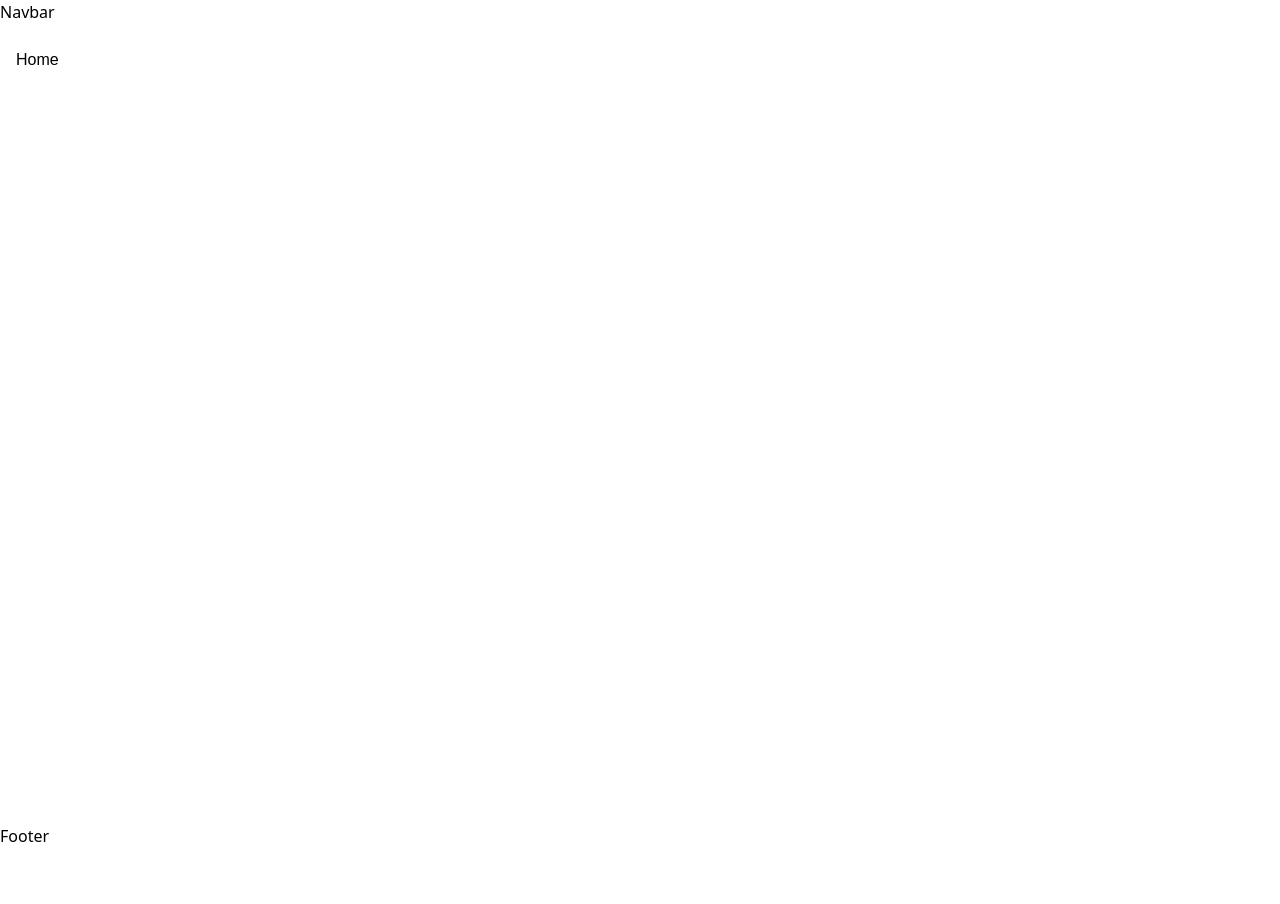
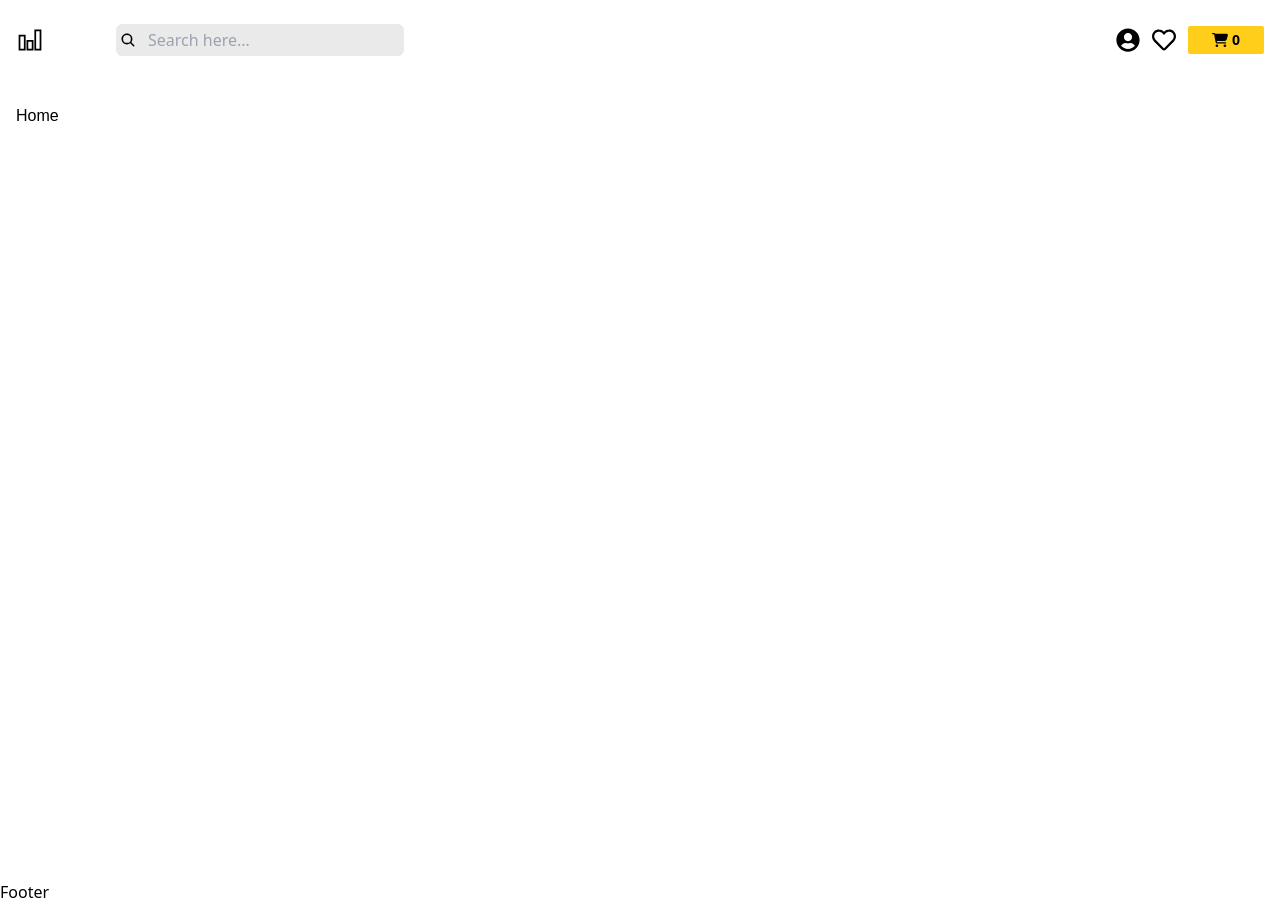
Before and after one commit to PetarMirchev/Full-Stack-Book-Store-App-Using-React-Node-MongoDB, a React (Vite) app in the folder frontend/: page / in a window 1280 px wide. Before the commit the page ends 848 px from the top, so only its background shows below. Built offline with nearby package versions, Linux system fonts and the light colour scheme.

Commit message:
add react icons + Ui to navbar

```diff
--- a/frontend/package.json
+++ b/frontend/package.json
@@ -12,6 +12,7 @@
   "dependencies": {
     "react": "^18.3.1",
     "react-dom": "^18.3.1",
+    "react-icons": "^5.3.0",
     "react-router-dom": "^6.27.0"
   },
   "devDependencies": {
--- a/frontend/src/App.jsx
+++ b/frontend/src/App.jsx
@@ -1,4 +1,5 @@
 import { Outlet } from "react-router-dom"
+import Navbar from "./components/Navbar"
 
 
 
@@ -6,8 +7,8 @@
 
   return (
     <>
-      <nav>Navbar</nav>
-      <main className="min-h-screen max-w-screen-2x1 mx-auto px-4 py-6 font-primary">
+      <nav><Navbar/></nav>
+      <main className="min-h-screen max-w-screen-2xl mx-auto px-4 py-6 font-primary">
         <Outlet/>
       </main>
       <footer>Footer</footer>
@@ -16,3 +17,6 @@
 }
 
 export default App
+
+
+// mdalmamunit427
--- /dev/null
+++ b/frontend/src/components/Navbar.jsx
@@ -0,0 +1,49 @@
+import { Link } from "react-router-dom"
+import { LiaChartBarSolid } from "react-icons/lia";
+import { IoSearch } from "react-icons/io5";
+import { FaUserCircle } from "react-icons/fa";
+import { FaRegHeart } from "react-icons/fa";
+import { FaCartShopping } from "react-icons/fa6";
+
+
+
+const Navbar = () => {
+
+    const currentUser = true;
+
+  return (
+    <header className='max-w-screen-2xl mx-auto px-4 py-6'>
+        <nav className='flex justify-between items-center'>
+            {/* left side */}
+            <div className="flex items-center md:gap-16 gap-4">
+                <Link to='/'>
+                    <LiaChartBarSolid className="size-7"/>
+                </Link>
+
+                {/* search input */}
+                <div className="relative sm:w-72 w-40 space-x-2">
+                    <IoSearch className="absolute inline-block left-3 inset-y-2"/>
+                    <input type="text" placeholder="Search here..."
+                        className="bg-[#EAEAEA] w-full py-1 md:px-8 px-6 rounded-md focus:outline-none"
+                    />
+                </div>
+            </div>
+
+            {/* right side */}
+            <div className="relative flex items-center md:space-x-3 space-x-2">
+                <FaUserCircle className="size-6"/>
+                <button className="hidden sm:block">
+                    <FaRegHeart className="size-6"/>
+                </button>
+
+                <Link to="/card" className="bg-primary p-1 sm:px-6 px-2 flex items-center rounded-sm">
+                    <FaCartShopping />
+                    <span className="text-sm font-semibold sm:ml-1">0</span>
+                </Link>
+            </div>
+        </nav>
+    </header>
+  )
+}
+
+export default Navbar;
```
Also changed, not shown: 1 other file (tests, documents, lock files or other folders).
